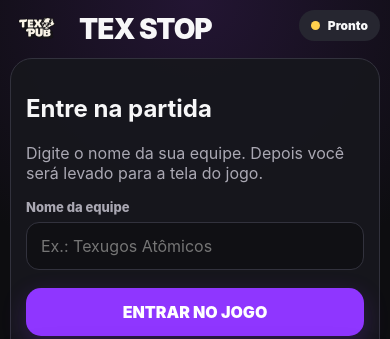
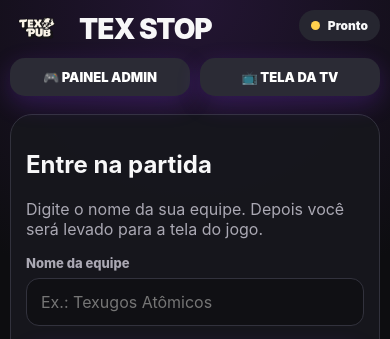
Before and after one commit to leonardohansen612-hash/STOP, a plain HTML site: page index.html in a window 390 px wide. Shown: the top 339 px of the page. Drawn offline with Linux system fonts and the light colour scheme.

Commit message:
Add files via upload

```diff
--- a/index.html
+++ b/index.html
@@ -22,6 +22,11 @@
     </span>
   </div>
 
+  <div class="quick-links">
+    <a class="btn secondary" href="admin.html" target="_blank" rel="noopener">🎮 PAINEL ADMIN</a>
+    <a class="btn secondary" href="tv.html" target="_blank" rel="noopener">📺 TELA DA TV</a>
+  </div>
+
   <section class="hero panel join-only">
     <div>
       <h2>Entre na partida</h2>
--- a/styles.css
+++ b/styles.css
@@ -55,3 +55,11 @@
   .join-only{display:grid!important;grid-template-columns:1fr!important}
   .join-only .mascot{max-height:260px;margin:0 auto}
 }
+
+
+/* ===== V1.6 - acessos Admin e TV restaurados ===== */
+.game-links{margin-top:-2px;margin-bottom:14px}
+@media(max-width:760px){
+  .quick-links{display:flex!important}
+  .quick-links .btn{flex:1;min-width:0;font-size:13px;padding:11px 10px}
+}
```
Also changed, not shown: game.html (+5 -0 lines).
